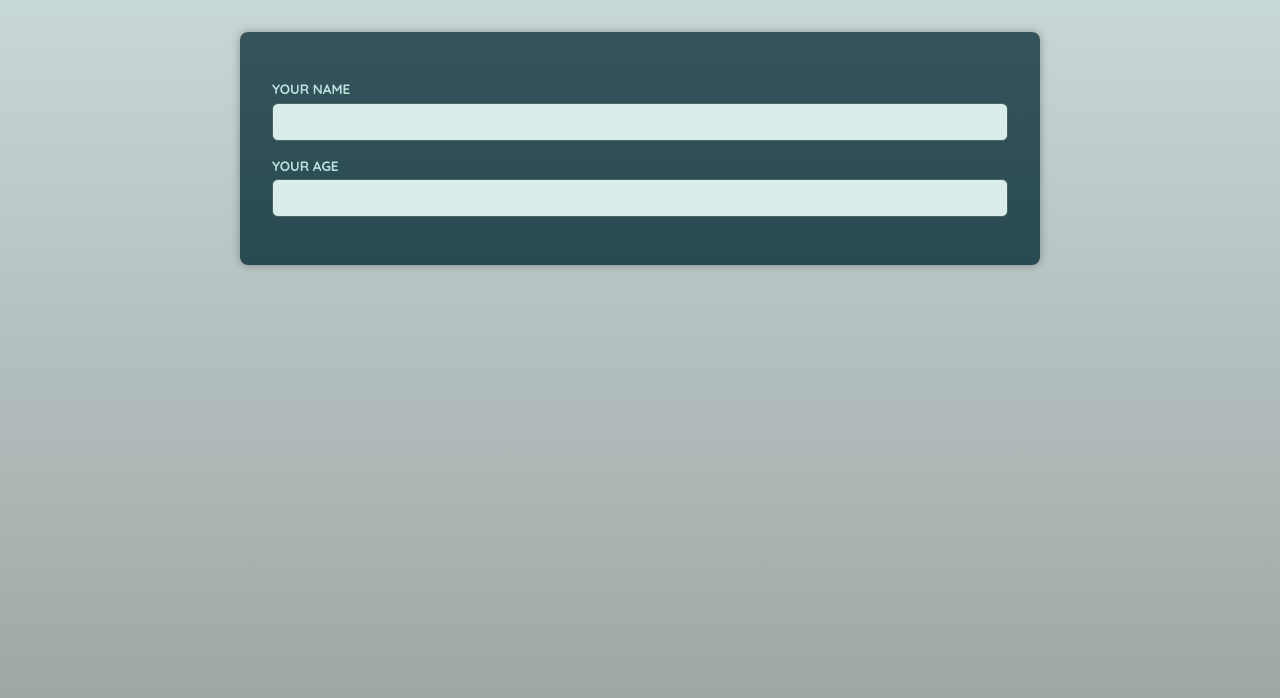
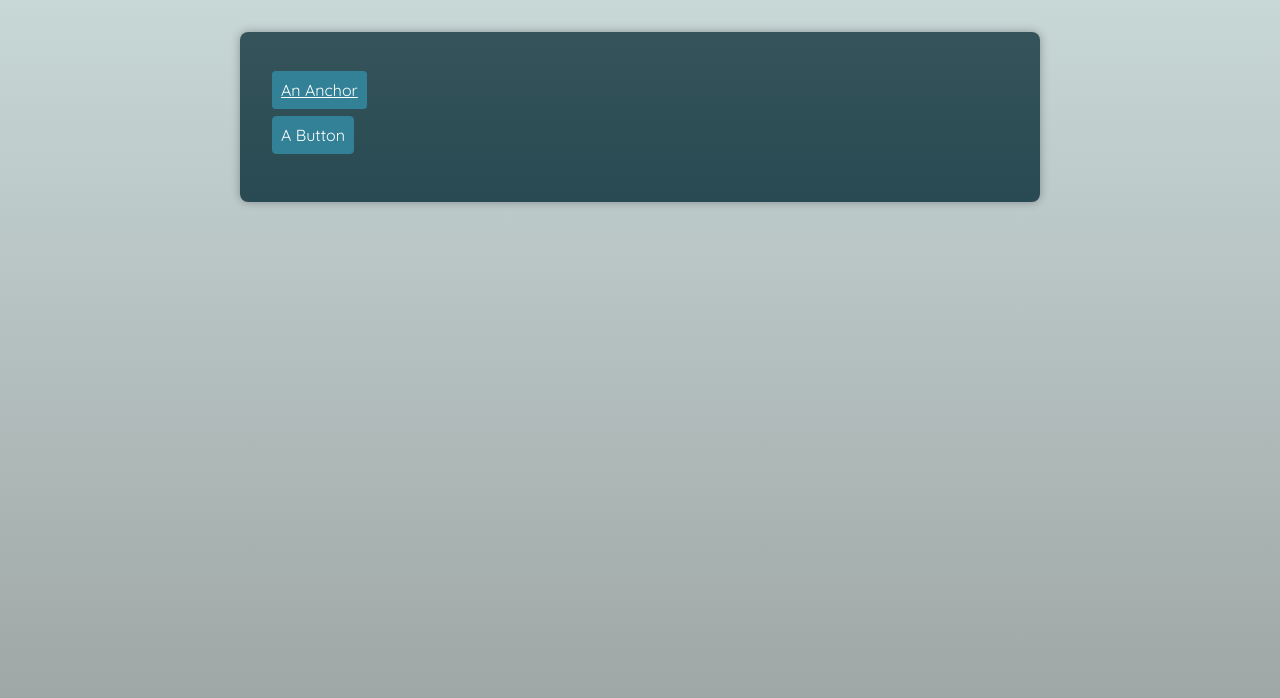
Before and after one commit to desizafirova/advanced-components-ts-react, a React (Vite) app: page / in a window 1280 px wide. Shown: the top 698 px of the page. Built offline with nearby package versions, Linux system fonts and the light colour scheme; a web font is replaced by a local one.

Commit message:
styling added

```diff
--- a/src/App.tsx
+++ b/src/App.tsx
@@ -1,10 +1,16 @@
-import Input from './components/Input';
+import Button from './components/Button';
 
 function App() {
   return (
     <main>
-      <Input id="name" label="Your name" type="text" />
-      <Input id="age" label="Your age" />
+      <p>
+        <Button el="anchor" href="http://google.com">
+          An Anchor
+        </Button>
+      </p>
+      <p>
+        <Button el="button">A Button</Button>
+      </p>
     </main>
   );
 }
--- a/src/components/Button.tsx
+++ b/src/components/Button.tsx
@@ -9,6 +9,6 @@ type AnchorProps = {
 } & ComponentPropsWithoutRef<'a'>;
 
 export default function Button(props: ButtonProps | AnchorProps) {
-  if (props.el === 'anchor') return <a {...props}></a>;
-  return <button {...props}></button>;
+  if (props.el === 'anchor') return <a className="button" {...props}></a>;
+  return <button className="button" {...props}></button>;
 }
```
